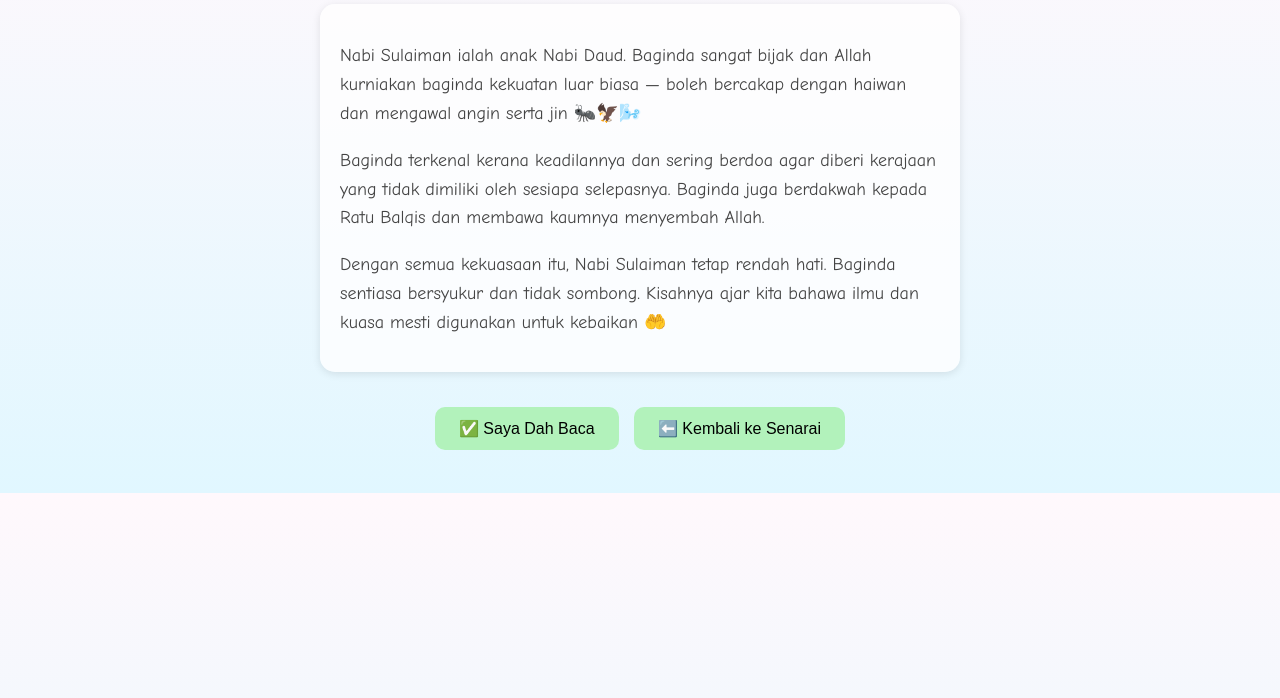
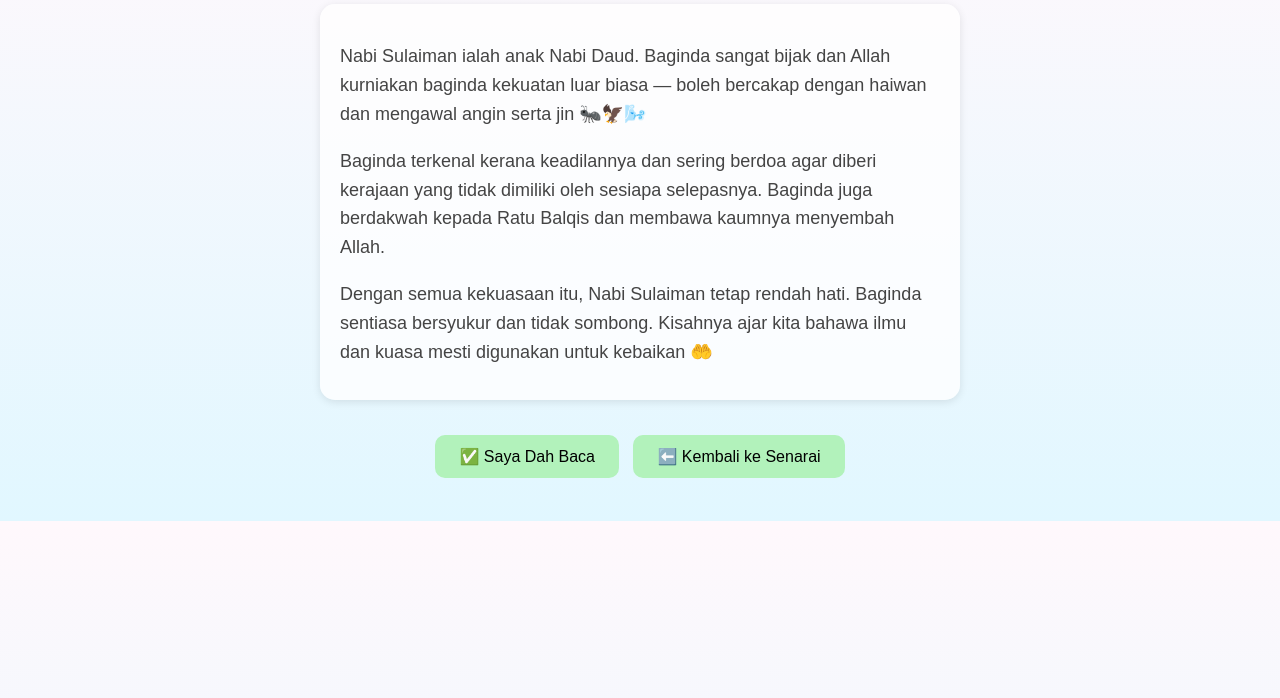
Before and after one commit to syamimi29/game, a plain HTML site: page cerita-nabi-sulaiman.html in a window 1280 px wide. Shown: the part 102-800 px from the top of the page. Drawn offline with Linux system fonts and the light colour scheme.

Commit message:
Update cerita-nabi-sulaiman.html

```diff
--- a/cerita-nabi-sulaiman.html
+++ b/cerita-nabi-sulaiman.html
@@ -7,7 +7,7 @@
   <style>
     body {
       background: linear-gradient(to bottom, #fff8fc, #e1f7ff);
-      font-family: 'Comic Sans MS', cursive;
+        font-family: 'Arial', sans-serif;
       color: #444;
       padding: 30px 20px;
       text-align: center;
```
